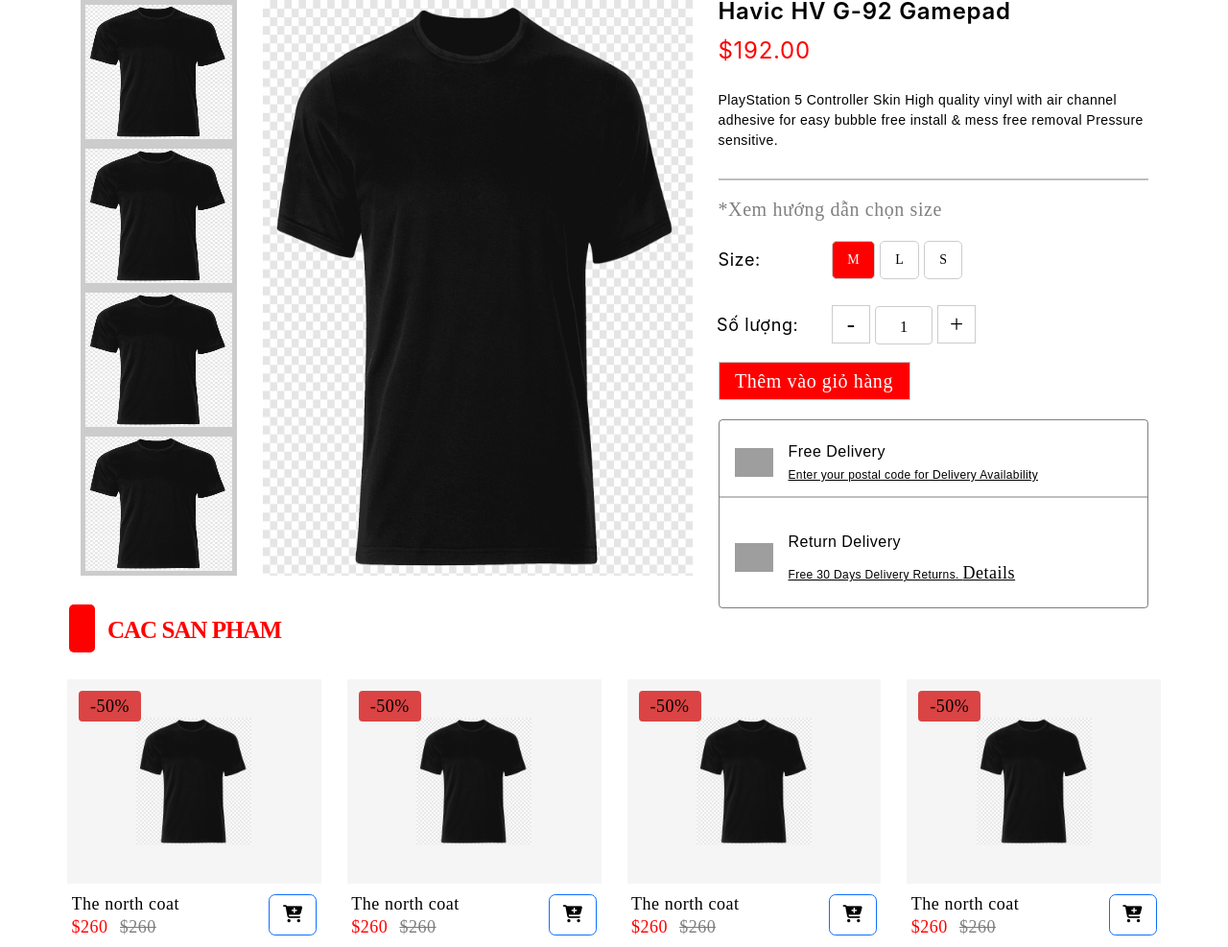
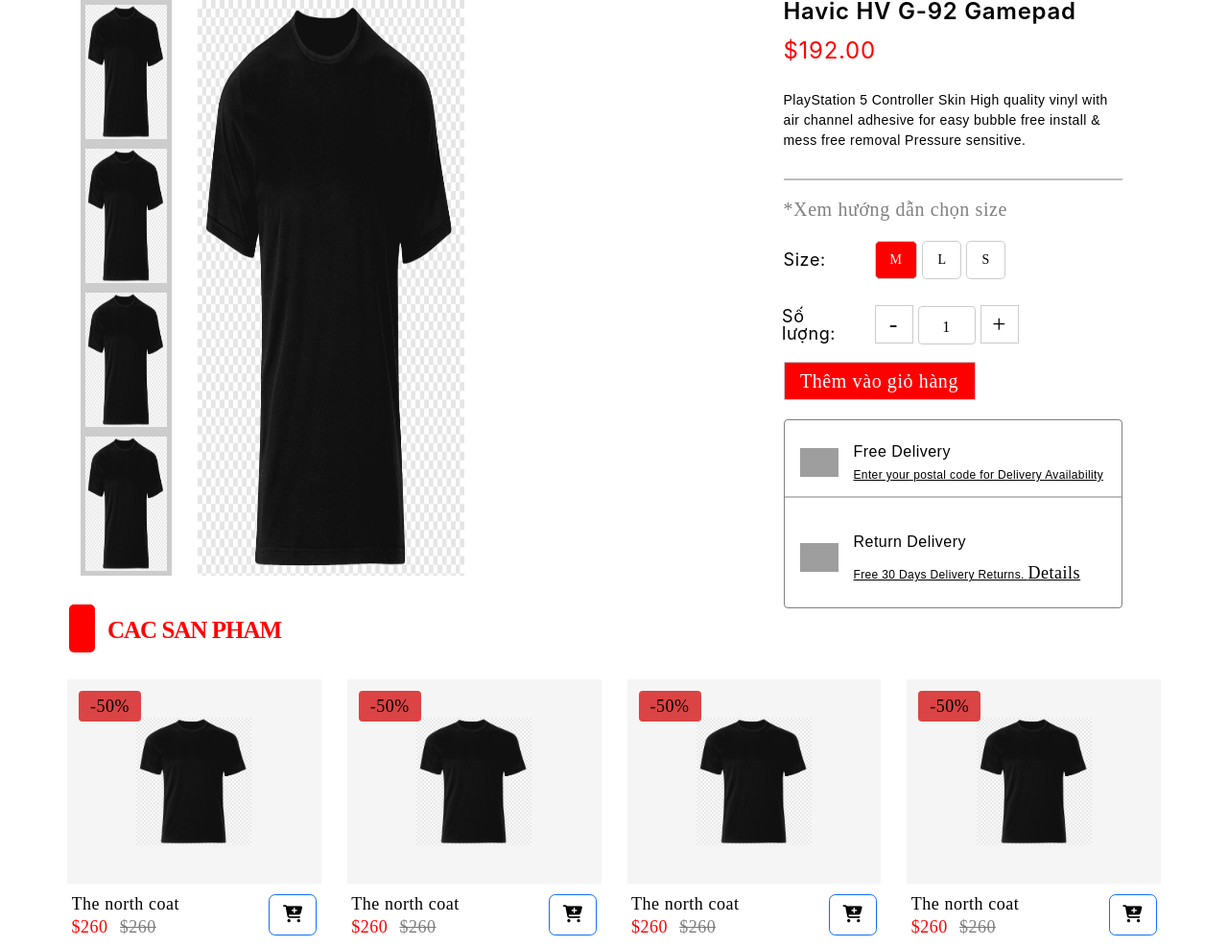
Before and after one commit to Duongnl/Web2, a PHP site: page /chiTietMonHang.php in a window 1280 px wide. Shown: the whole page at 96% size. Run offline with PHP 8.4, Linux system fonts and the light colour scheme; grey boxes are pictures that could not be loaded.

Commit message:
Update chiTietMonHang.php

```diff
--- a/web2 (1)/chiTietMonHang.php
+++ b/web2 (1)/chiTietMonHang.php
@@ -15,18 +15,31 @@
 <div class="chiTietMonHang_main">
     <div class="container">
         <div class="row chiTietMonHang_SanPham">
-
-            <div class="chiTietMonHang_chiTietCacAnh col-lg-2 col-md-4 ">
+           <div class="row col-md-8 ">
+            <div class="chiTietMonHang_chiTietCacAnh  col-md-2 col-sm-4 ">
+              <div class="row" >
+                <div class="col-3 col-md-12">
                   <img src="./img/img.png" class="img-fluid img_cacAnh" alt="...">
+                </div>
+                <div class="col-3 col-md-12">
                   <img src="./img/img.png" class="img-fluid img_cacAnh" alt="...">
+                </div>
+                <div class="col-3 col-md-12">
                   <img src="./img/img.png" class="img-fluid img_cacAnh" alt="...">
+                </div>
+                <div class="col-3 col-md-12" >
                   <img src="./img/img.png" class="img-fluid img_cacAnh" alt="...">
+                </div>
+              </div>
 
           </div>
-            <div class="chiTietMonHang_AnhChinh col-lg-5 col-md-8">
+          <div class="chiTietMonHang_AnhChinh  col-md-5 col-sm-8">
               <img src="./img/img.png" class="img-fluid img_anhChinh" alt="...">
           </div>
-            <div class="chiTietMonHang_thongTin col-lg-5 col-12">
+           </div>
+
+            <div class="chiTietMonHang_thongTin col-sm-12  col-md-4">
+
                 <h1 class="chiTietMonHang_title">Havic HV G-92 Gamepad</h1>
                 <div class="chiTietMonHang_AnhChinh_price">$192.00</div>
                 <p class="product-description">
@@ -83,8 +96,11 @@
                     </div>
                   </div>
             </div>
+
            </div>
-        <div class="sanPhamLienQuan">
+        </div>
+        <div class="row">
+          <div class=" sanPhamLienQuan">
             <div class="row sanPhamLienQuan_top">
               <p class="cacSanPhamKhac col-2">
               </p>
@@ -127,7 +143,8 @@
                       <i class="fa-solid fa-cart-plus"></i>
                   </button>
               </div>
-          </div><div class="col-6  col-md-3 col-xxl-3 product">
+            </div>
+            <div class="col-6  col-md-3 col-xxl-3 product">
             <a href="" class="wrap-img">
             <img class="img-product" src="./img/img.png">
             <div class="deal"><span>-50%</span></div>
@@ -144,7 +161,8 @@
                     <i class="fa-solid fa-cart-plus"></i>
                 </button>
             </div>
-           </div><div class="col-6  col-md-3 col-xxl-3 product">
+             </div>
+             <div class="col-6  col-md-3 col-xxl-3 product">
           <a href="" class="wrap-img">
           <img class="img-product" src="./img/img.png">
           <div class="deal"><span>-50%</span></div>
@@ -163,10 +181,15 @@
           </div>
              </div>
             </div>
+          </div>
+        </div>
+
+
 
       </div>
 </div>
 </div>
+
 <script src="https://cdn.jsdelivr.net/npm/bootstrap@5.3.3/dist/js/bootstrap.bundle.min.js" integrity="sha384-YvpcrYf0tY3lHB60NNkmXc5s9fDVZLESaAA55NDzOxhy9GkcIdslK1eN7N6jIeHz" crossorigin="anonymous"></script>
 <script src="./js/chiTietMonHang.js"></script>
 </body>
```
Lines whose indentation alone changed are shown as unchanged.
